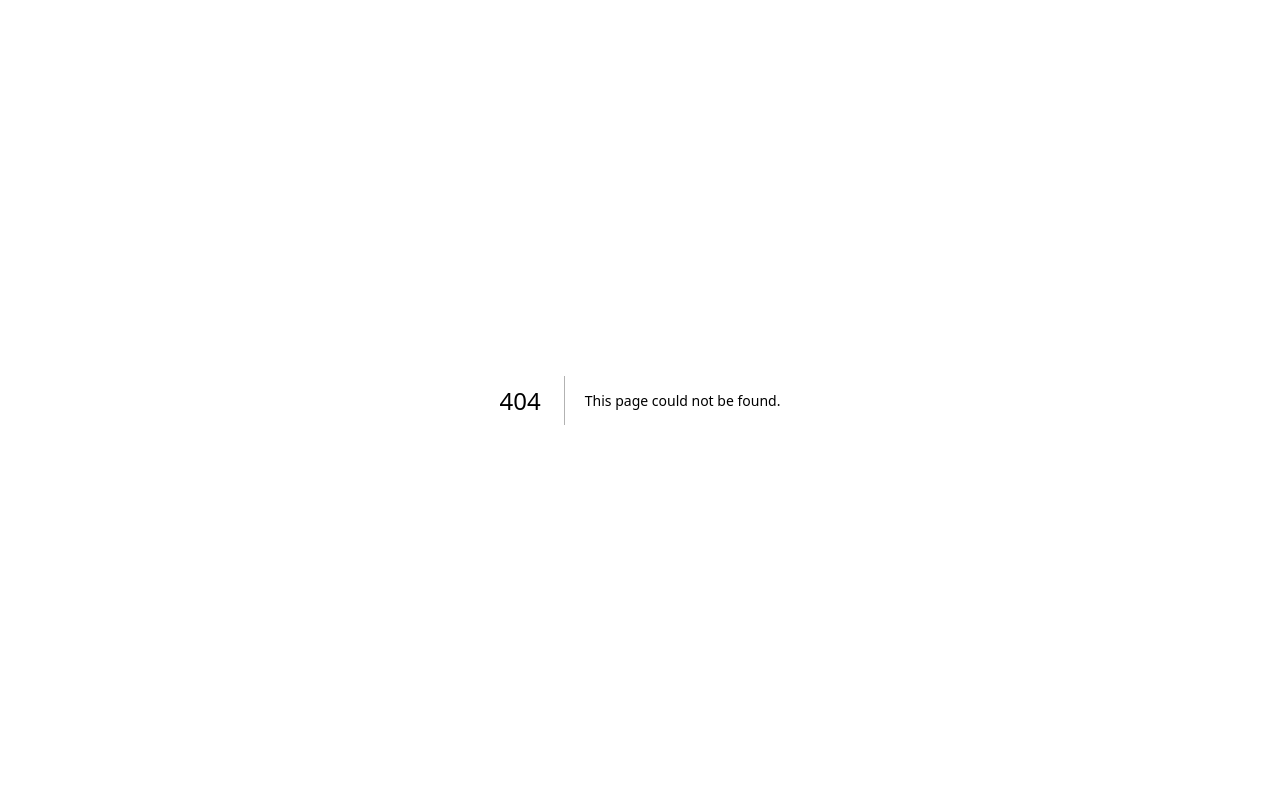
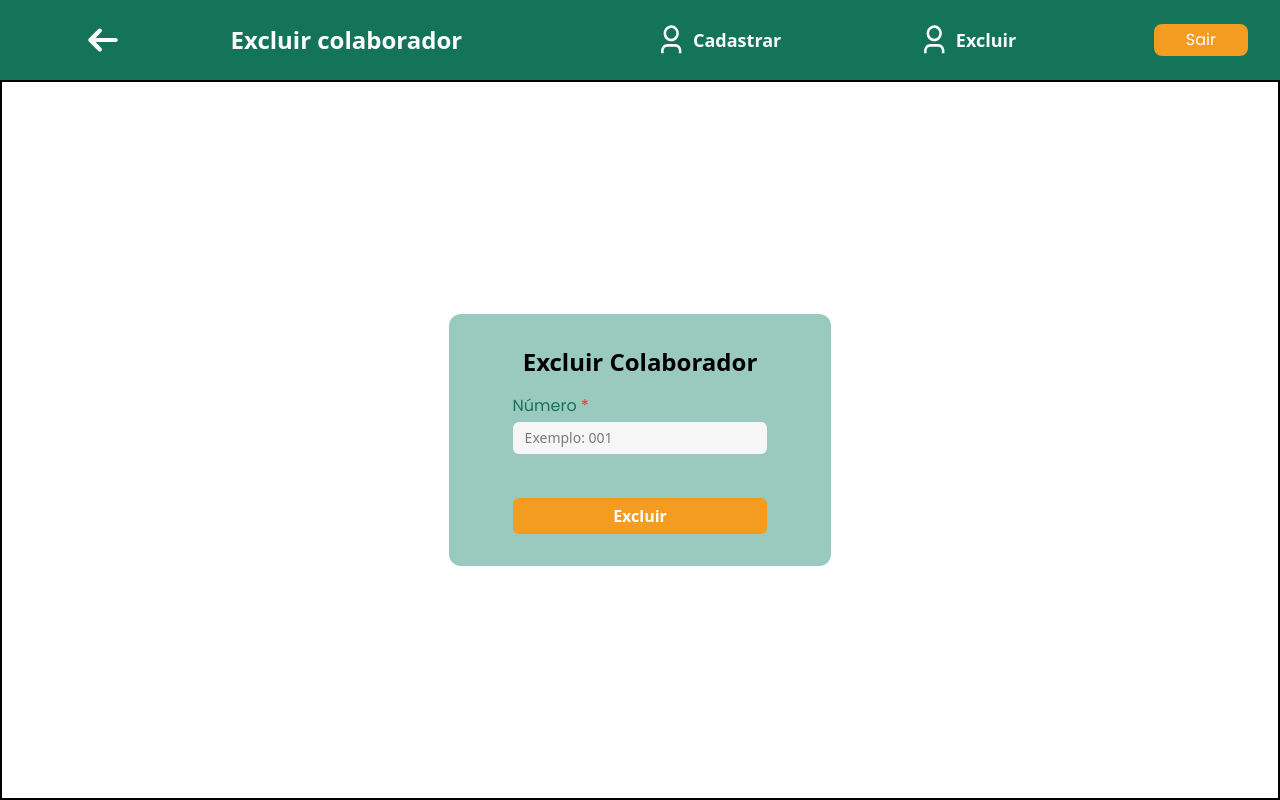
Before and after one commit to Roberto-Ceschini/Rouparia-Front, a Next.js app in the folder rouparia-front/: page /excluirColaborador in a window 1280 px wide. Before the commit this address had no page. Built offline with nearby package versions, Linux system fonts and the light colour scheme.

Commit message:
Falta segurança

```diff
--- a/rouparia-front/src/app/cadastrarColaborador/page.tsx
+++ b/rouparia-front/src/app/cadastrarColaborador/page.tsx
@@ -5,6 +5,7 @@ import HeaderHistoricoColaborador from "@/components/HeaderHistoricoColaborador"
 import SubmitButton from "@/components/SubmitButton";
 import api from "@/services/axios";
 import { Area } from "@/types/area";
+import { Colaborador } from "@/types/colaborador";
 import { Vinculo } from "@/types/vinculo";
 import { Form, Formik } from "formik";
 import { useEffect, useRef, useState } from "react";
@@ -43,8 +44,19 @@ export default function CadastrarColaborador() {
     }
   }
 
-  const cadastrarColaborador = (values: any) => {};
-
+  const cadastrarColaborador = async (values: any) => {
+    try{
+        const response = await api.post('/colaborador', values);
+        const colaborador: Colaborador = response.data
+        if (response) alert(`
+          **SUCESSO NO CADASTRO**\n
+          NOME: ${colaborador.nome}
+          NÚMERO: ${colaborador.numero}`);
+    }catch(error:any){
+        console.log("ERRO-", error)
+        alert (`Erro ${error.response.data.statusCode} ao cadastrar colaborador\n\n${error.response.data.message}`);
+    }
+  }
   //Carrega os recursos iniciais da pagina
   useEffect (()=>{
 
@@ -55,6 +67,12 @@ export default function CadastrarColaborador() {
     carregarRecursos();
 
   }, [])
+
+  //----------TESTES----------
+  useEffect(()=>{
+    console.log("VINCULOS", vinculos)
+    console.log("Areas", areas)
+  },[vinculos, areas])
 
   return (
     //Body
@@ -73,22 +91,49 @@ export default function CadastrarColaborador() {
           {/**Formulario*/}
           <Formik
             initialValues={{
-              nColaborador: "",
+              numero: 0,
+              nome: "",
+              qtd_pendente: 0,
+              area_id: undefined,
+              vinculo_id: undefined,
             }}
             validationSchema={Yup.object({
-              nColaborador: Yup.number()
+              numero: Yup.number()
                 .typeError("Por favor, digite um número válido!")
                 .required("Por favor, digite o número do colaborador!"),
                 nome: Yup.string()
                 .typeError("Por favor, digite uma string válida!")
                 .required("Por favor, digite o nome do colaborador!"),
-                quantidaadePendente: Yup.number()
+                qtd_pendente: Yup.number()
                 .typeError("Por favor, digite um número válido!")
             })}
             onSubmit={(values, { setSubmitting }) => {
               setTimeout(() => {
+                //Verifica se a area esta como undefined, se sim, retorna, automaticamente, a primeira area
+                const verificarAreaUndefined = ()=>{
+                  console.log("AREA SELECIONADA-", values.area_id)
+                  if (values.area_id === undefined){
+                      if (areas) return Number(areas[0].id);
+                  }
+                  else return Number(values.area_id);
+                }
+                //Verifica se o vinculo esta como undefined, se sim, retorna, automaticamente, o primeiro vinculo
+                const verificarVinculoUndefined = ()=>{
+                  console.log("VINCULO SELECIONADA-", values.vinculo_id)
+                  if (values.vinculo_id === undefined){
+                    if (vinculos) return Number(vinculos[0].id);
+                  }
+                else return Number(values.vinculo_id);
+                }
+                const formattedValues = {
+                    ...values,
+                    numero: Number(values.numero),
+                    qtd_pendente: Number(values.qtd_pendente),
+                    area_id: verificarAreaUndefined(),
+                    vinculo_id: verificarVinculoUndefined(),
+                  };
                 setSubmitting(false); //Desabilita o botão de submit
-                cadastrarColaborador(values); //Busca o colaborador
+                cadastrarColaborador(formattedValues); //Busca o colaborador
               }, 400);
             }}
           >
@@ -96,7 +141,7 @@ export default function CadastrarColaborador() {
 
               {/**N do colaborador*/}
               <FormInput
-                name="nColaborador"
+                name="numero"
                 placeholder="Exemplo: 001"
                 label="Número"
                 obrigatorio={true}
@@ -114,8 +159,8 @@ export default function CadastrarColaborador() {
 
               {/**Area*/}
               <FormInputSelect
-                name="area"
-                placeholder="Produção"
+                name="area_id"
+                placeholder="Área"
                 label="Área"
                 isErrorVisible={isErrorVisible}
                 opcoes ={areas}
@@ -124,19 +169,11 @@ export default function CadastrarColaborador() {
 
               {/**Vinculo*/}
               <FormInputSelect
-                name="vinculo"
+                name="vinculo_id"
                 placeholder="Estudante"
                 label="Vínculo"
                 isErrorVisible={isErrorVisible}
                 opcoes={vinculos}
-              />
-
-                {/**Quantidade pendente*/}
-              <FormInput
-                name="quantidadePendente"
-                placeholder="0"
-                label="Quantidade Pendente"
-                isErrorVisible={isErrorVisible}
               />
 
               {/**Submit*/}
--- /dev/null
+++ b/rouparia-front/src/app/excluirColaborador/page.tsx
@@ -0,0 +1,101 @@
+"use client";
+import FormInput from "@/components/FormInput";
+import FormInputSelect from "@/components/FormInputSelect";
+import HeaderHistoricoColaborador from "@/components/HeaderHistoricoColaborador";
+import PopUpExcluir from "@/components/PopUpExcluir";
+import SubmitButton from "@/components/SubmitButton";
+import { ColaboradorProvider } from "@/contexts/colaboradorContext";
+import api from "@/services/axios";
+import { Area } from "@/types/area";
+import { Colaborador } from "@/types/colaborador";
+import { Vinculo } from "@/types/vinculo";
+import { Form, Formik } from "formik";
+import { useEffect, useRef, useState } from "react";
+import * as Yup from "yup";
+
+export default function ExcluirColaborador() {
+
+ //------------VARIAVEIS----------
+  const [isErrorVisible, setIsErrorVisible] = useState(true); //Estado que controla a visibilidade do erro
+  const [mostrarPopUpExcluir, setMostrarPopUpExcluir] = useState(false) //Estado que controla a visibilidade do PopUp de exclusao
+  const [colaborador, setColaborador] = useState<null|Colaborador>(null)
+
+  //-------------FUNCOES----------
+  //Função que mostra o erro e depois de 4 segundos esconde
+  const handleShowError = () => {
+    setTimeout(() => {
+      setIsErrorVisible((prev) => !prev);
+    }, 4000);
+  };
+
+  const buscarColaborador = async (numero: string)=>{
+    try{
+        const response = await api.get(`/colaborador/numero/${numero}`);
+        if(response.data){
+            setColaborador(response.data);
+            handleTogglePopUpExcluir()
+        };
+    }catch(error:any){
+        alert (`Erro ${error.response.data.statusCode} ao buscar colaborador:\n\n${error.response.data.message}`);
+    }
+  }
+
+  const handleTogglePopUpExcluir = () => {
+    setMostrarPopUpExcluir(prev=>!prev);
+  }
+
+  return (
+    <div className="flex flex-col w-[100vw] h-[100vh] items-center">
+        {mostrarPopUpExcluir && <PopUpExcluir handleTogglePopUp={handleTogglePopUpExcluir} colaborador={colaborador}/>}
+      {/**Header*/}
+      <HeaderHistoricoColaborador tipo="excluir" />
+
+      {/**Conteudo principal*/}
+      <div className="flex border-2 w-[100%] h-[100%] justify-center items-center">
+        {/**Caixa Formulario*/}
+        <div className="flex flex-col p-2 gap-4 justify-evenly w-[80%] bg-verde-terciario rounded-xl lg:py-8 md:w-[30%] lg:px-16">
+          {/**Texto Login*/}
+          <h1 className="font-bold text-center font-poppins-semi-bold text-xl md:text-2xl">
+            Excluir Colaborador
+          </h1>
+          {/**Formulario*/}
+          <Formik
+            initialValues={{
+              numero: undefined
+            }}
+            validationSchema={Yup.object({
+              numero: Yup.number()
+                .typeError("Por favor, digite um número válido!")
+                .required("Por favor, digite o número do colaborador!")
+            })}
+            onSubmit={(values, { setSubmitting }) => {
+              setTimeout(() => {
+                setSubmitting(false); //Desabilita o botão de submit
+                if (values.numero) buscarColaborador(values.numero); //Busca o colaborador
+              }, 400);
+            }}
+          >
+            <Form className="flex flex-col gap-4">
+
+              {/**N do colaborador*/}
+              <FormInput
+                name="numero"
+                placeholder="Exemplo: 001"
+                label="Número"
+                obrigatorio={true}
+                isErrorVisible={isErrorVisible}
+              />
+
+              {/**Submit*/}
+              <SubmitButton
+                name="Excluir"
+                setIsErrorVisible={setIsErrorVisible}
+                handleShowError={handleShowError}
+              />
+            </Form>
+          </Formik>
+        </div>
+      </div>
+    </div>
+  );
+}
--- a/rouparia-front/src/app/home/page.tsx
+++ b/rouparia-front/src/app/home/page.tsx
@@ -1,6 +1,7 @@
 "use client"
 import CardColaborador from "@/components/CardColaborador";
 import FormInput from "@/components/FormInput";
+import HeaderHistoricoColaborador from "@/components/HeaderHistoricoColaborador";
 import PopUpNaoAutorizado from "@/components/PopNaoAutorizado";
 import PopUpSucesso from "@/components/PopUpSucesso";
 import PopUpUsuarioNaoEncontrado from "@/components/PopUpUsuarioNaoEncontrado";
@@ -61,7 +62,6 @@ export default function Home() {
         });
       }
     } catch (error) {
-      alert(error);
       setMostrarPopUpNaoEncontrado(true);
     }
   }
@@ -107,6 +107,8 @@ export default function Home() {
 
   return (
 
+    <>
+    <HeaderHistoricoColaborador tipo="home"/>
     <div className="flex flex-col md:flex-row">
       {/**PopUps*/}
       {mostrarPopUpNaoEncontrado && <PopUpUsuarioNaoEncontrado numero={nColaborador} handleTogglePopUp={() => setMostrarPopUpNaoEncontrado(false)} />}
@@ -114,7 +116,7 @@ export default function Home() {
       {mostrarPopUpSucesso && <PopUpSucesso colaborador={colaborador} botaoClicado={botaoClicao} handleTogglePopUp={handleTogglePopUpSucesso} />}
 
       {/**Background Verde*/}
-      <div className="flex flex-col w-[100vw] h-[100vh] bg-verde-primario justify-center items-center md:w-[50vw]">
+      <div className="flex flex-col w-[100vw] h-[90vh] bg-verde-primario justify-center items-center md:w-[50vw]">
         {(!colaborador) ? (
           <>
             {/**Caixa Formulario*/}
@@ -162,16 +164,15 @@ export default function Home() {
       </div>
 
       {/**Background Branco*/}
-      <div className="hidden md:flex w-[50vw] h-[100vh] justify-center items-center">
+      <div className="hidden md:flex w-[50vw] h-[90vh] justify-center items-center">
         {colaborador && <CardColaborador
           colaborador={colaborador}
           setColaborador={setColaborador}
           setMostrarPopUpNaoAutorizado={handlePopUpNaoAutorizado}
           setMostrarPopUpSucesso={setMostrarPopUpSucesso}
           setBotaoClicado={setBotaoClicado} />}
-
-          <Link href={'/pendencias'} className="p-2 bg-amber-300">Pendencias</Link>
       </div>
     </div>
+    </>
   );
 }
--- a/rouparia-front/src/components/FormInputSelect.tsx
+++ b/rouparia-front/src/components/FormInputSelect.tsx
@@ -10,13 +10,13 @@ interface FormInputProps {
   label: string; //Texto que aparece acima do input
   isErrorVisible?: boolean; //Se o erro é visivel ou não
   obrigatorio?: boolean;
-  opcoes:Area[] | Vinculo[] | null;
+  opcoes: Area[] | Vinculo[] | null;
 }
 
 //Array que contem os icones dos inputs
 const inputIcons = [SvgCaixaEmail, SvgCadeado];
-const minuscula = (texto:string)=>{
-    return texto.toLowerCase()
+const minuscula = (texto: string) => {
+  return texto.toLowerCase()
 }
 
 export default function FormInput({
@@ -25,7 +25,7 @@ export default function FormInput({
   label,
   isErrorVisible = true,
   obrigatorio = false,
-  opcoes=[]
+  opcoes = []
 }: FormInputProps) {
   return (
     <div className="flex flex-col gap-1">
@@ -37,22 +37,18 @@ export default function FormInput({
         {obrigatorio && <span className="text-red-500"> *</span>}
       </label>
       <div className="relative">
+        {opcoes?.length !== 0 && (
         <Field
           name={name}
-          type={name}
-          placeholder={placeholder}
-          className={`bg-[#F6F6F6] rounded-md ${
-            name === "password" ? "pl-9" : name === "email" ? "pl-9" : "pl-3"
-          } py-1.5 w-[100%] text-sm`}
           component="select"
+          className={`bg-[#F6F6F6] rounded-md px-3 py-1.5 w-[100%] text-sm`}
         >
-        {opcoes?.map(opcao =>{
-            return (
-            <option value={minuscula(opcao.nome)} key={opcao.id}>{opcao.nome}</option>
-            )
-        }
+          {opcoes?.map(opcao => (
+
+            <option value={opcao.id} key={opcao.id+opcao.nome}>{opcao.nome}</option>
+          ))}
+        </Field>
         )}
-        </Field>
       </div>
       {isErrorVisible && (
         <p className="text-vermelho text-sm">
--- a/rouparia-front/src/components/HeaderHistoricoColaborador.tsx
+++ b/rouparia-front/src/components/HeaderHistoricoColaborador.tsx
@@ -9,15 +9,15 @@ import ButtonCadastrarExcluir from "./ButtonCadastrarExcluir";
 import { text } from "stream/consumers";
 
 interface props {
-    tipo: 'pendencias' | 'historico' | 'cadastro' | 'excluir'
+    tipo: 'pendencias' | 'historico' | 'cadastro' | 'excluir' | 'home'
 }
 
 export default function HeaderHistoricoColaborador({ tipo }: props) {
     const router = useRouter();
 
-    const titulo = ["Registro de pendências", "Registro do colaborador", "Cadastro do colaborador", "Excluir colaborador"]
+    const titulo = ["Registro de pendências", "Registro do colaborador", "Cadastro do colaborador", "Excluir colaborador", "Home"]
 
-    const mostrarTitulo = ()=>{
+    const mostrarTitulo = () => {
 
         switch (tipo) {
             case 'pendencias': {
@@ -35,11 +35,16 @@ export default function HeaderHistoricoColaborador({ tipo }: props) {
             case 'excluir': {
                 return titulo[3]
             }
+
+            case 'home': {
+                return titulo[4]
+            }
         }
     }
 
     const voltar = () => {
-        router.back();
+        if (tipo !== 'home') router.back();
+        else return;
     }
 
     const cadastrar = () => {
@@ -51,18 +56,19 @@ export default function HeaderHistoricoColaborador({ tipo }: props) {
     }
 
     return (
-        <div className="flex sticky top-0 flex-row justify-between py-6 px-3 md:px-8 items-center w-[100vw] h-[10vh] bg-verde-primario">
+        <div className={`flex sticky top-0 flex-row justify-between py-6 px-3 md:px-8 items-center w-[100vw] h-[10vh] bg-verde-primario`}>
             <div className="flex flex-row justify-around md:w-[40%]">
                 <button onClick={voltar} className="group cursor-pointer"><SvgSetaVoltarBranca className="fill-cinza-claro group-hover:fill-laranja-hover" /></button>
-                <h1 className="hidden lg:flex font-bold text-cinza-claro text-2xl text-center md:text-start">{mostrarTitulo()}</h1>
+                <button className="cursor-pointer group" onClick={() => router.replace('/home')}><h1 className="hidden group-hover:text-laranja-hover lg:flex font-bold text-cinza-claro text-2xl text-center md:text-start">{mostrarTitulo()}</h1></button>
             </div>
 
-            {tipo === 'pendencias' && (
+            {(tipo === 'pendencias' || tipo === 'cadastro' || tipo === 'excluir' || tipo==='home') && (
                 <>
-                    <ButtonCadastrarExcluir onClick={cadastrar} texto="Cadastrar"/>
-                    <ButtonCadastrarExcluir onClick={excluir} texto="Excluir"/>
+                    <ButtonCadastrarExcluir onClick={cadastrar} texto="Cadastrar" />
+                    <ButtonCadastrarExcluir onClick={excluir} texto="Excluir" />
                 </>
             )}
+            {tipo === 'home' &&  <Link href={'/pendencias'}className="bg-laranja text-white p-1 px-8 rounded-lg font-poppins-regular hover:bg-laranja-hover">Pendencias</Link> }
             <SairButton />
         </div>
     );
--- a/rouparia-front/src/components/PopUpErro.tsx
+++ b/rouparia-front/src/components/PopUpErro.tsx
@@ -11,8 +11,6 @@ interface PopUpSucessoProps {
 const mensagens = ["Uniforme Entregue", "Uniforme Retirado", "Uniforme Entregue e Retirado"];
 
 export default function PopUpErro({ handleTogglePopUp, colaborador, botaoClicado }: PopUpSucessoProps) {
-    useEffect(()=>{
-    }, [botaoClicado])
     return (
 
         <div className="absolute z-10 inset-0 bg-black/50 flex justify-center items-center">
--- /dev/null
+++ b/rouparia-front/src/components/PopUpExcluir.tsx
@@ -0,0 +1,56 @@
+import { Colaborador } from "@/types/colaborador";
+import SvgSucesso from "./SvgSucesso";
+import { useEffect } from "react";
+import api from "@/services/axios";
+import SvgInterrogacao from "./SvgInterrogacao";
+
+interface PopUpSucessoProps {
+    handleTogglePopUp: () => void;
+    colaborador: Colaborador | null;
+}
+
+const mensagens = ["Uniforme Entregue", "Uniforme Retirado", "Uniforme Entregue e Retirado"];
+
+export default function PopUpExcluir({ handleTogglePopUp, colaborador }: PopUpSucessoProps) {
+
+    const excluirColaborador = async (numero: string) => {
+        try {
+            const response = await api.delete(`/colaborador/numero/${numero}`);
+            if (response) alert(`Sucesso ao excluir o colaborador\n
+                ${response.data}`)
+            handleTogglePopUp()
+        } catch (error: any) {
+            alert(`Erro ${error.response.data.statusCode} ao excluir colaborador\n\n${error.response.data.message}`);
+        }
+    }
+    return (
+
+        <div className="absolute z-10 inset-0 bg-black/50 flex justify-center items-center">
+            {/**PopUp de usuário não encontrado*/}
+            <div className="bg-white w-[80%] rounded-md flex flex-col items-center shadow-lg">
+                <div className="flex flex-col items-center p-4 pb-0">
+                    <SvgInterrogacao />
+                    <div>
+                    <p className="text-lg mt-2">Tem certeza que deseja exlcuir o colaborador:</p>
+                    <p className="text-lg mt-3 font-poppins-semiBold">{String(colaborador?.numero).padStart(3, '0')} - {colaborador?.nome}</p>
+                    <p className="text-base font-poppins-semiRegular"><span className="font-bold">Área:</span> {String(colaborador?.area?.nome)}</p>
+                    <p className="text-base font-poppins-semiRegular"><span className="font-bold">Vínculo:</span> {String(colaborador?.vinculo?.nome)}</p>
+                    <p className="text-base font-poppins-semiRegular"><span className="font-bold">Pendências:</span> {colaborador?.qtd_pendente}</p>
+                    </div>
+                </div>
+                <div className="flex flex-row w-[100%]">
+                <button
+                        onClick={handleTogglePopUp}
+                        className="mt-4 w-[100%] font-poppins-regular cursor-pointer px-4 py-2 bg-verde-primario rounded-bl-md text-white hover:bg-verde-primario-hover transition">
+                        Cancelar
+                    </button>
+                    <button
+                        onClick={()=>excluirColaborador(String(colaborador?.numero))}
+                        className="mt-4 w-[100%] cursor-pointer font-poppins-regular px-4 py-2 bg-vermelho rounded-br-md text-white hover:bg-vermelho-hover transition">
+                        Excluir
+                    </button>
+                </div>
+            </div>
+        </div>
+    )
+}
```
